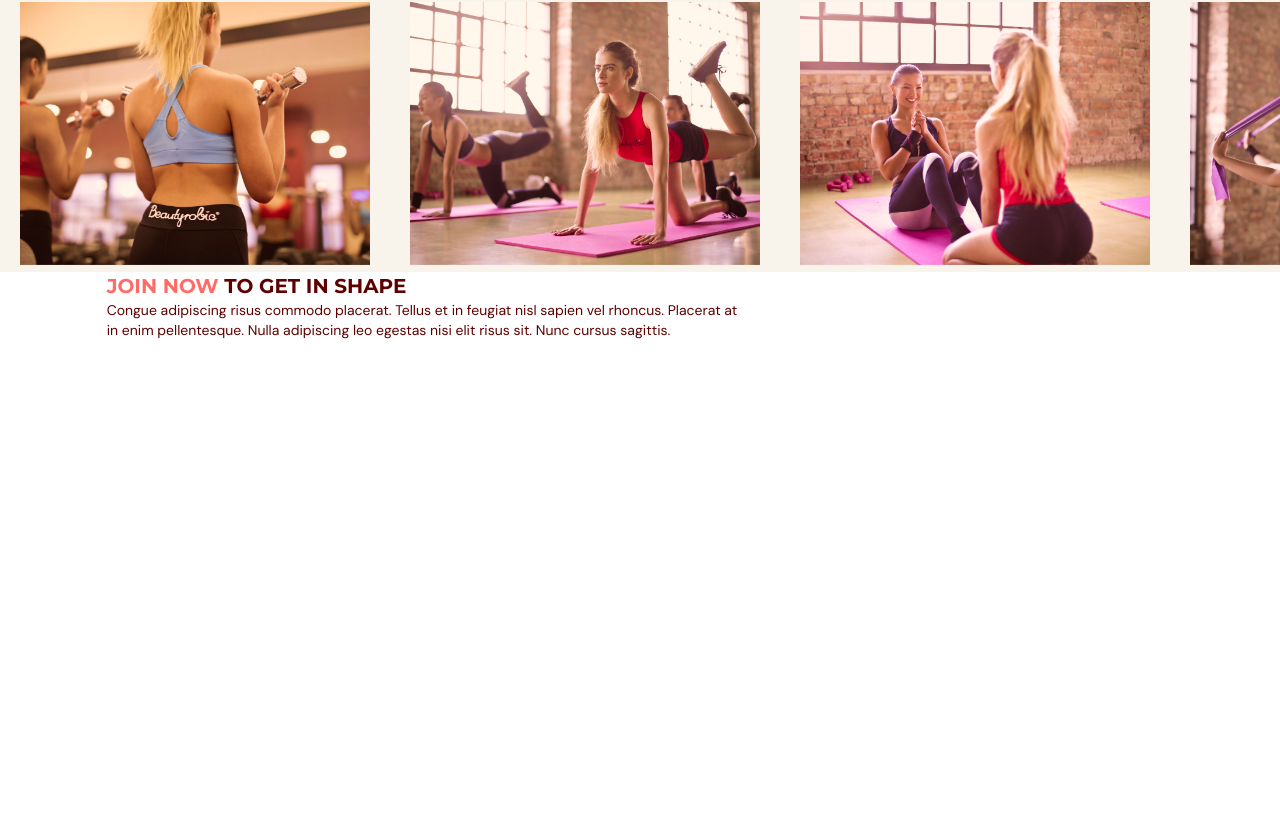
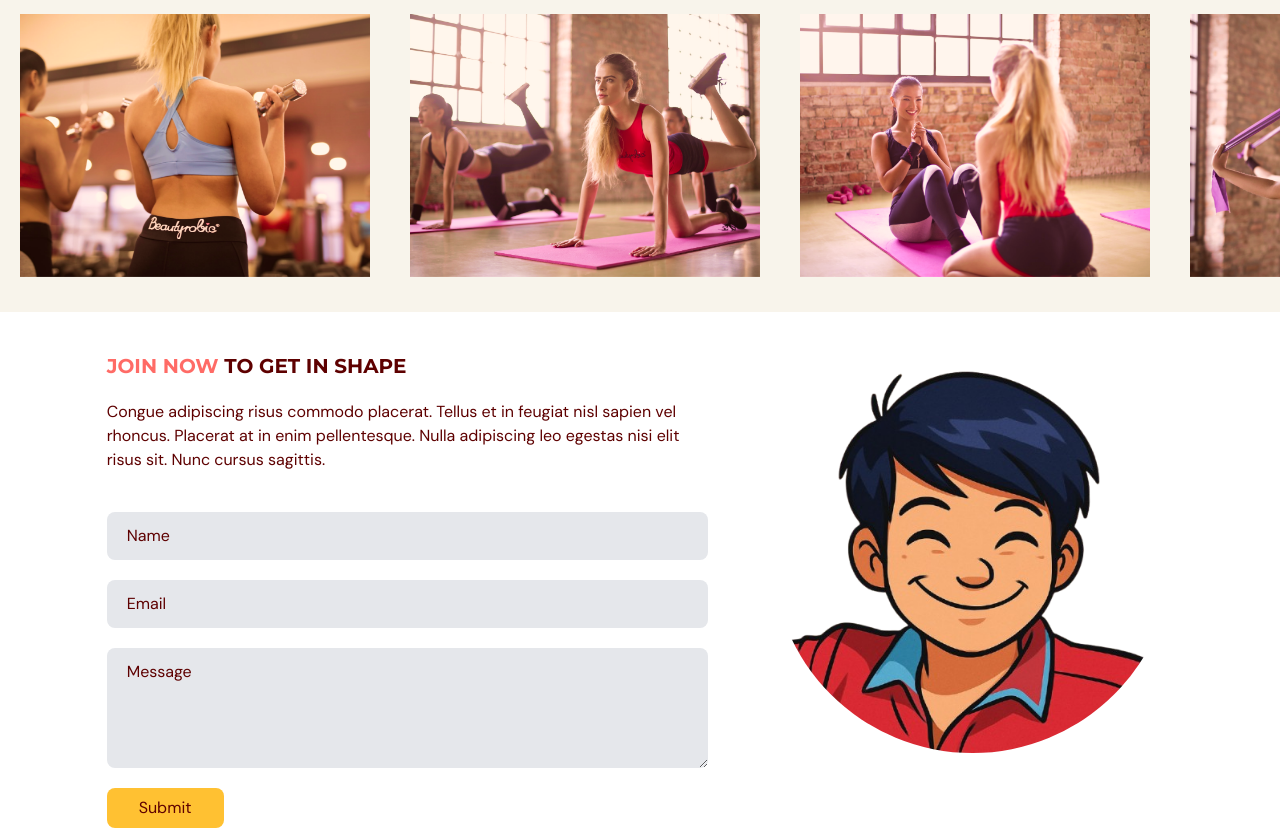
Before and after one commit to tunkrawaysoe/gym-website, a React (Vite) app in the folder gym-TypeScript/: page / in a window 1280 px wide. Shown: the part 2111-2939 px from the top of the page. Before the commit the page ends 2451 px from the top, so only its background shows below. Built offline with nearby package versions, Linux system fonts and the light colour scheme.

Commit message:
Maintained consistent styling and error handling

```diff
--- a/gym-TypeScript/src/App.tsx
+++ b/gym-TypeScript/src/App.tsx
@@ -5,7 +5,6 @@ import Home from '@/Scenes/home';
 import Benefits from '@/Scenes/Benefits';
 import OurClasses from "@/Scenes/ourClasses";
 import ContactUs from "@/Scenes/contactUs";
-ContactUs
 
 function App() {
   const [selectedPage,setSelectedPage] = useState<SelectedPage>(SelectedPage.Home)
--- a/gym-TypeScript/src/Scenes/contactUs/index.tsx
+++ b/gym-TypeScript/src/Scenes/contactUs/index.tsx
@@ -1,34 +1,126 @@
 import { useForm } from 'react-hook-form';
 import Head from '@/Shared/Head';
+import Contact from '@/assets/ContactUsPageGraphic.png';
+import Boy from '@/assets/Boyy.png';
 
-type Props = {}
+type FormValues = {
+  name: string;
+  email: string;
+  message: string;
+};
 
-const ContactUs = (props: Props) => {
+const ContactUs = () => {
+  const inputStyle = `w-full rounded-lg bg-gray-200 px-5 py-3 placeholder-gray-500`;
+  const {
+    register,
+    trigger,
+    handleSubmit,
+    formState: { errors },
+  } = useForm<FormValues>();
+
+  const onSubmit = async (data: FormValues) => {
+    const isValid = await trigger(); // Wait for validation
+    if (!isValid) return;
+
+    // Submit logic here — you could post data to a server
+    console.log('Submitted:', data);
+  };
+
   return (
-    <section className='w-5/6 mx-auto'>
-        {/**Heading ,form and Image */}
-        <div>
-            {/**Heading */}
-            <div className='w-3/5'>
+    <section id='contactus' className='w-5/6 mx-auto'>
+      <div className='md:flex md:justify-between gap-16 mt-10'>
+        {/* Heading */}
+        <div className='md:w-3/5'>
           <Head>
             <span className='text-primary-500'>JOIN NOW </span>
             TO GET IN SHAPE
           </Head>
-                <p className='text-sm'>
+          <p className='my-5'>
             Congue adipiscing risus commodo placerat. Tellus et in feugiat nisl
             sapien vel rhoncus. Placerat at in enim pellentesque. Nulla
             adipiscing leo egestas nisi elit risus sit. Nunc cursus sagittis.
           </p>
 
+          {/* Form */}
+          <form
+            target='_blank'
+            onSubmit={handleSubmit(onSubmit)}
+            className='mt-10 flex flex-col gap-5'
+          >
+            <input
+              type='text'
+              placeholder='Name'
+              className={inputStyle}
+              {...register('name', {
+                required: 'Name is required',
+                minLength: {
+                  value: 2,
+                  message: 'Name must be at least 2 characters',
+                },
+                maxLength: {
+                  value: 50,
+                  message: 'Name cannot exceed 50 characters',
+                },
+              })}
+            />
+            {errors.name && (
+              <p className='mt-1 text-red-500 text-sm'>{errors.name.message}</p>
+            )}
+
+            <input
+              type='email'
+              placeholder='Email'
+              className={inputStyle}
+              {...register('email', {
+                required: 'Email is required',
+                pattern: {
+                  value: /^\S+@\S+$/i,
+                  message: 'Invalid email format',
+                },
+              })}
+            />
+            {errors.email && (
+              <p className='mt-1 text-red-500 text-sm'>{errors.email.message}</p>
+            )}
+
+            <textarea
+              placeholder='Message'
+              className={inputStyle}
+              rows={4}
+              {...register('message', {
+                required: 'Message is required',
+                minLength: {
+                  value: 5,
+                  message: 'Message must be at least 5 characters',
+                },
+                maxLength: {
+                  value: 200,
+                  message: 'Message cannot exceed 200 characters',
+                },
+              })}
+            />
+            {errors.message && (
+              <p className='mt-1 text-red-500 text-sm'>{errors.message.message}</p>
+            )}
+           <div>
+            <button
+              type='submit'
+              className=" rounded-lg bg-secondary-500 px-8 py-2 transition duration-500 hover:text-white"
+            >
+              Submit
+            </button>
            </div>
-            <div>
-                <img/>
+
+          </form>
+        </div>
+
+        {/* Image Section */}
+        <div className='md:w-2/5'>
+          <img src={Boy} alt='Contact Graphic' className='rounded-full' />
         </div>
       </div>
+    </section>
+  );
+};
 
-
-    </section>
-  )
-}
-
-export default ContactUs
+export default ContactUs;
--- a/gym-TypeScript/src/Scenes/ourClasses/index.tsx
+++ b/gym-TypeScript/src/Scenes/ourClasses/index.tsx
@@ -50,7 +50,7 @@ type Props = {
 
 const OurClasses = ({setSelectedPage}: Props) => {
   return (
-    <section id="ourclasses" className="w-full bg-gray-20 pt-4">
+    <section id="ourclasses" className="w-full bg-gray-20 py-7">
         {/**Title and description */}
         <div className="w-5/6 mx-auto">
             <Head>OUR CLASSES</Head>
```
Lines whose indentation alone changed are shown as unchanged.
